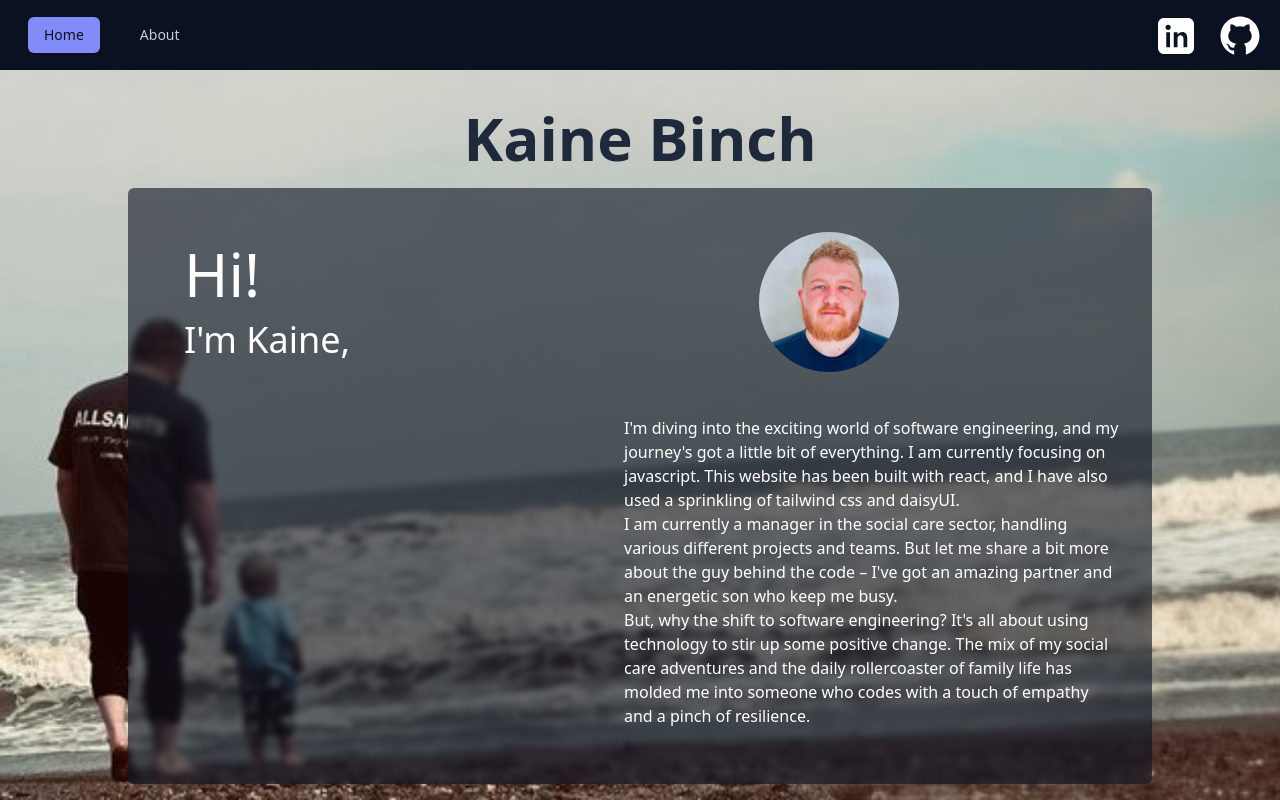
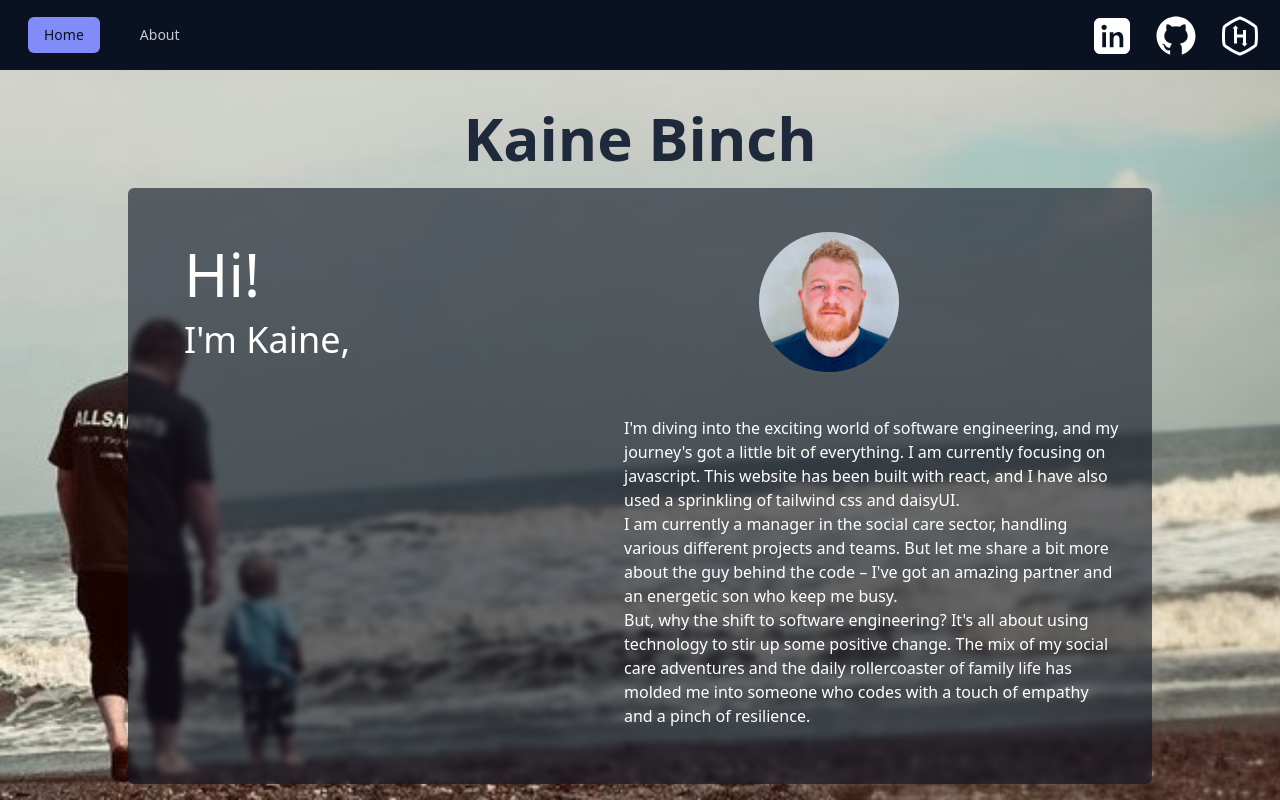
Before and after one commit to KaineBinch/KaineBinch.github.io, a React (Vite) app: page / in a window 1280 px wide. Built offline with nearby package versions, Linux system fonts and the light colour scheme.

Commit message:
feat: added HackerRank socials

```diff
--- a/src/components/socials.jsx
+++ b/src/components/socials.jsx
@@ -73,7 +73,42 @@ const Social = () => {
           </svg>
         </a>
       </div>
-      <div className=""></div>
+      <div className="HackerRank mx-2 btn btn-square btn-ghost">
+        <a
+          href="https://www.hackerrank.com/profile/kainebinch911"
+          target="_blank"
+          rel="noreferrer"
+        >
+          <svg
+          xmlns="http://www.w3.org/2000/svg"
+          x="0px"
+          y="0px"
+          width="48"
+          height="48"
+          viewBox="0,0,256,256"
+          >
+            <g
+            fill="#ffffff"
+            fillRule="nonzero"
+            stroke="none"
+            strokeWidth="1"
+            strokeLinecap="butt"
+            strokeLinejoin="miter"
+            strokeMiterlimit="10"
+            strokeDasharray=""
+            strokeDashoffset="0"
+            fontFamily="none"
+            fontWeight="none"
+            fontSize="none"
+            textAnchor="none"
+            >
+              <g transform="scale(8,8)">
+                <path d="M15.99805,3c-1.773,0 -10.46284,4.98391 -11.33984,6.50391c-0.878,1.521 -0.878,11.47914 0,12.99414c0.881,1.519 9.57084,6.50195 11.33984,6.50195c1.764,0 10.45389,-4.98005 11.33789,-6.49805c0.887,-1.522 0.887,-11.48791 0,-13.00391v-0.00195c-0.891,-1.517 -9.57989,-6.49609 -11.33789,-6.49609zM15.99609,5.01172c1.697,0.353 8.42161,4.20505 9.59961,5.49805c0.54,1.641 0.539,9.33451 0,10.97852c-1.17,1.291 -7.90061,5.148 -9.59961,5.5c-1.698,-0.35 -8.4237,-4.20505 -9.5957,-5.49805c-0.535,-1.648 -0.535,-9.33447 0,-10.98047c1.169,-1.293 7.8967,-5.14805 9.5957,-5.49805zM13,9l-2,2h1v10h2v-4h4v4h-1l2,2l2,-2h-1v-9h-2v3h-4v-4h1z"></path>
+              </g>
+            </g>
+          </svg>
+        </a>
+      </div>
     </div>
   );
 };
```
